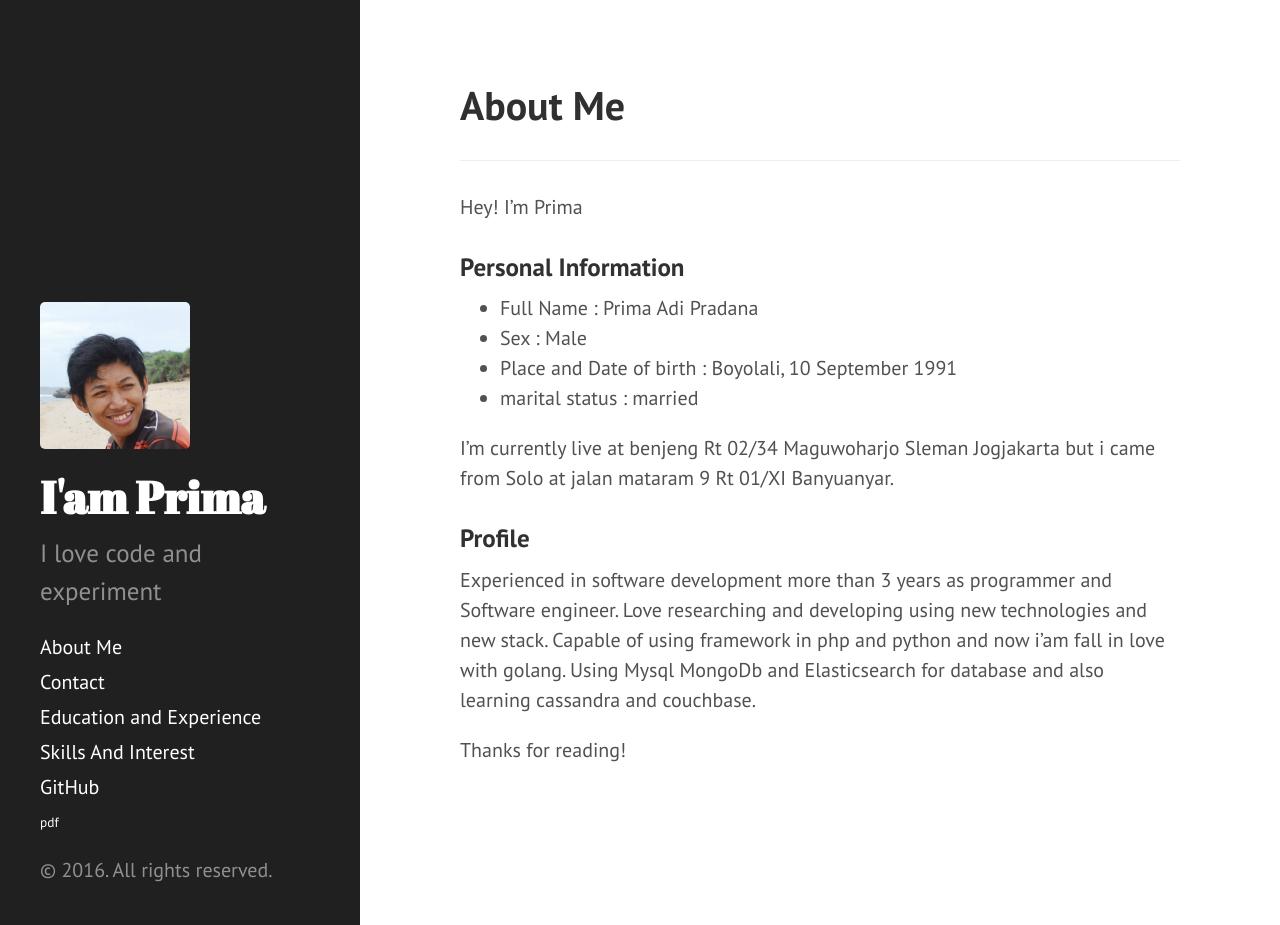
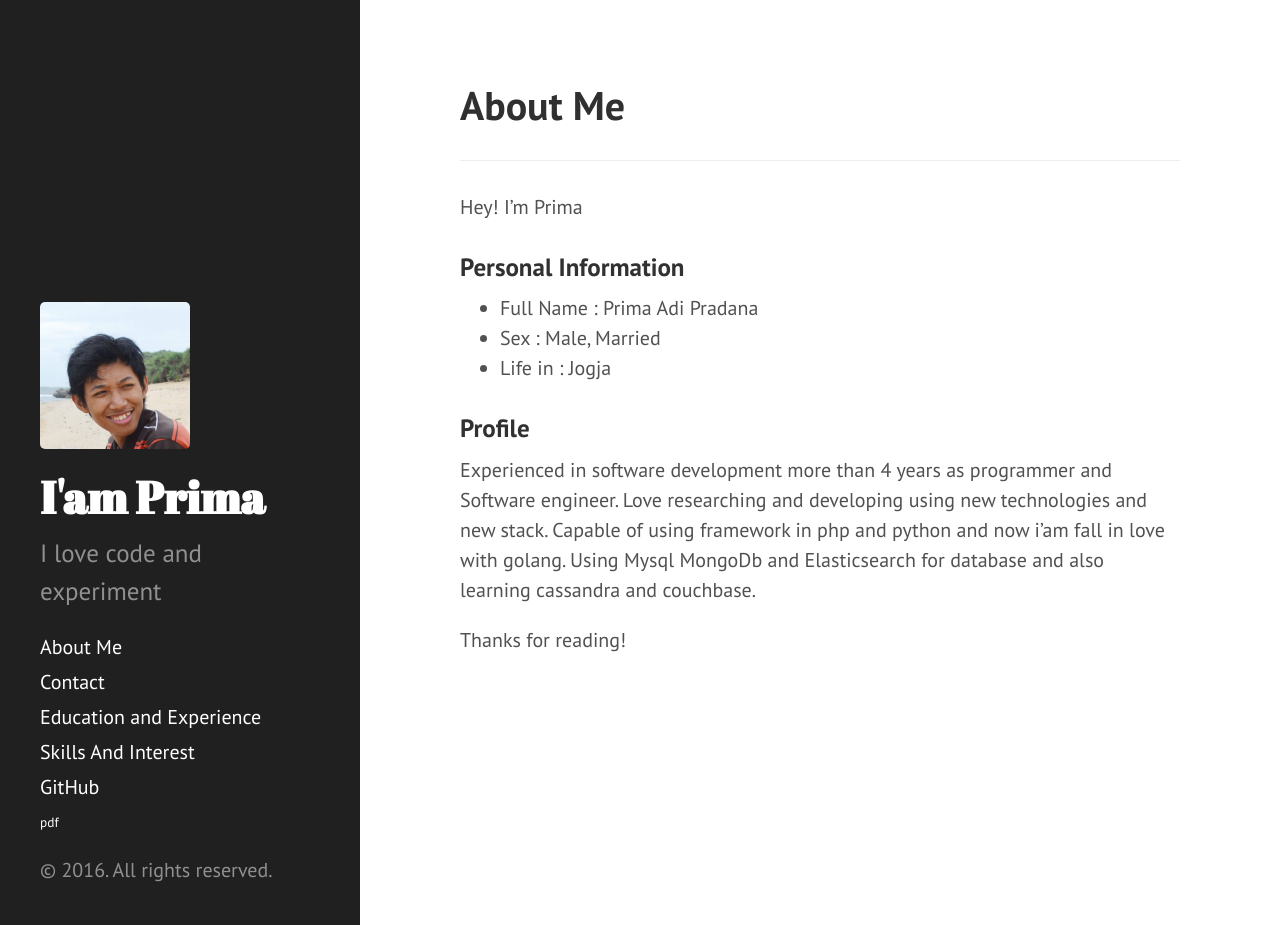
Before and after one commit to prima101112/resume, a Jekyll site: the page built from about.md, in a window 1280 px wide and 925 px high. Built offline with Jekyll 4.4.1, drawn with Linux system fonts in a browser that asks for light colours.

Commit message:
Update about.md

```diff
--- a/about.md
+++ b/about.md
@@ -10,15 +10,11 @@
 ### Personal Information
 
 - Full Name : Prima Adi Pradana
-- Sex : Male
-- Place and Date of birth : Boyolali, 10 September 1991
-- marital status : married
-
-I'm currently live at benjeng Rt 02/34 Maguwoharjo Sleman Jogjakarta but i came from
-Solo at jalan mataram 9 Rt 01/XI Banyuanyar.
+- Sex : Male, Married
+- Life in : Jogja
 
 ### Profile
 
-Experienced in software development more than 3 years as programmer and Software engineer. Love researching and developing using new technologies and new stack. Capable of using framework in php and python and now i'am fall in love with golang. Using Mysql MongoDb and Elasticsearch for database and also learning cassandra and couchbase.
+Experienced in software development more than 4 years as programmer and Software engineer. Love researching and developing using new technologies and new stack. Capable of using framework in php and python and now i'am fall in love with golang. Using Mysql MongoDb and Elasticsearch for database and also learning cassandra and couchbase.
 
 Thanks for reading!
```
